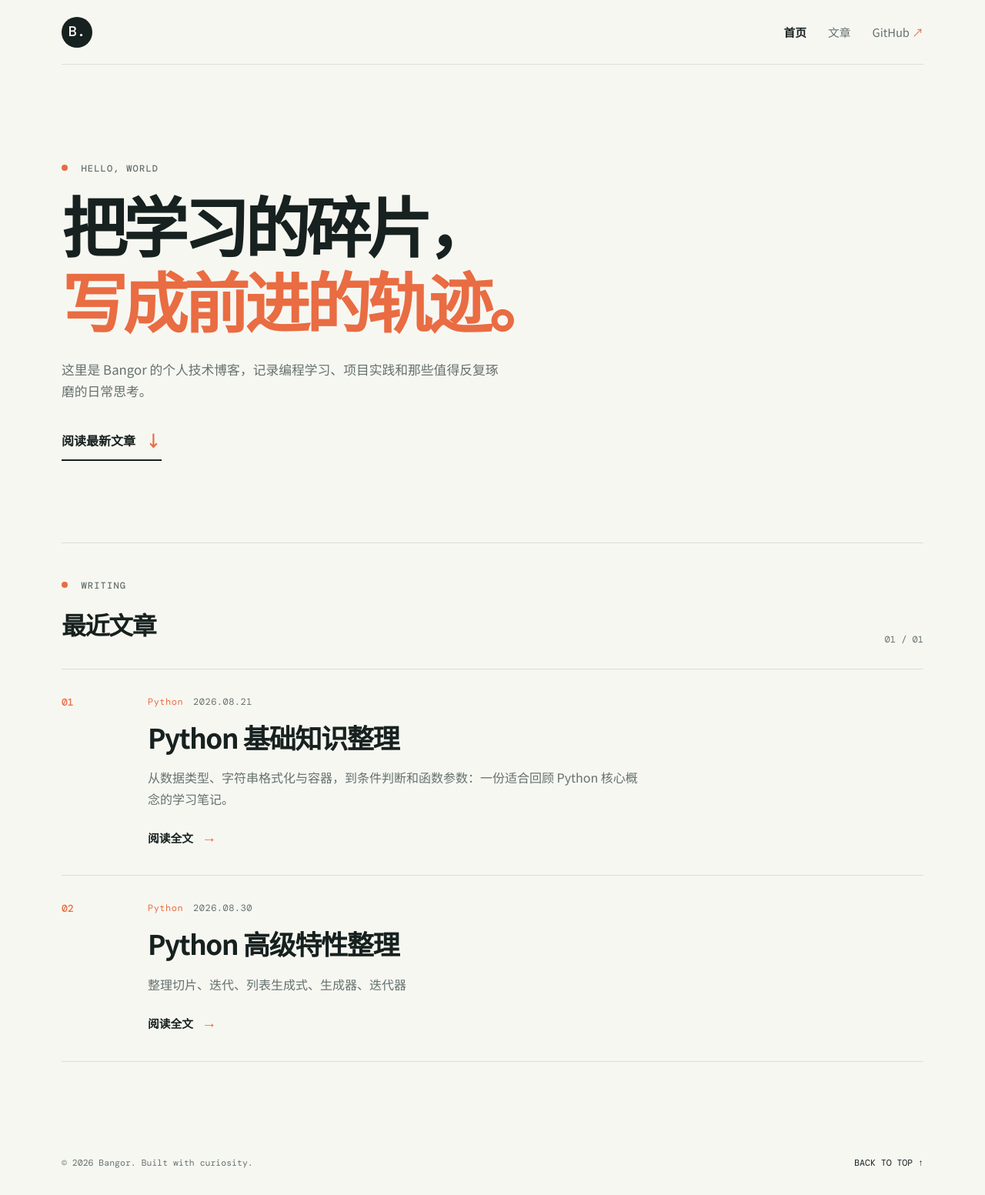
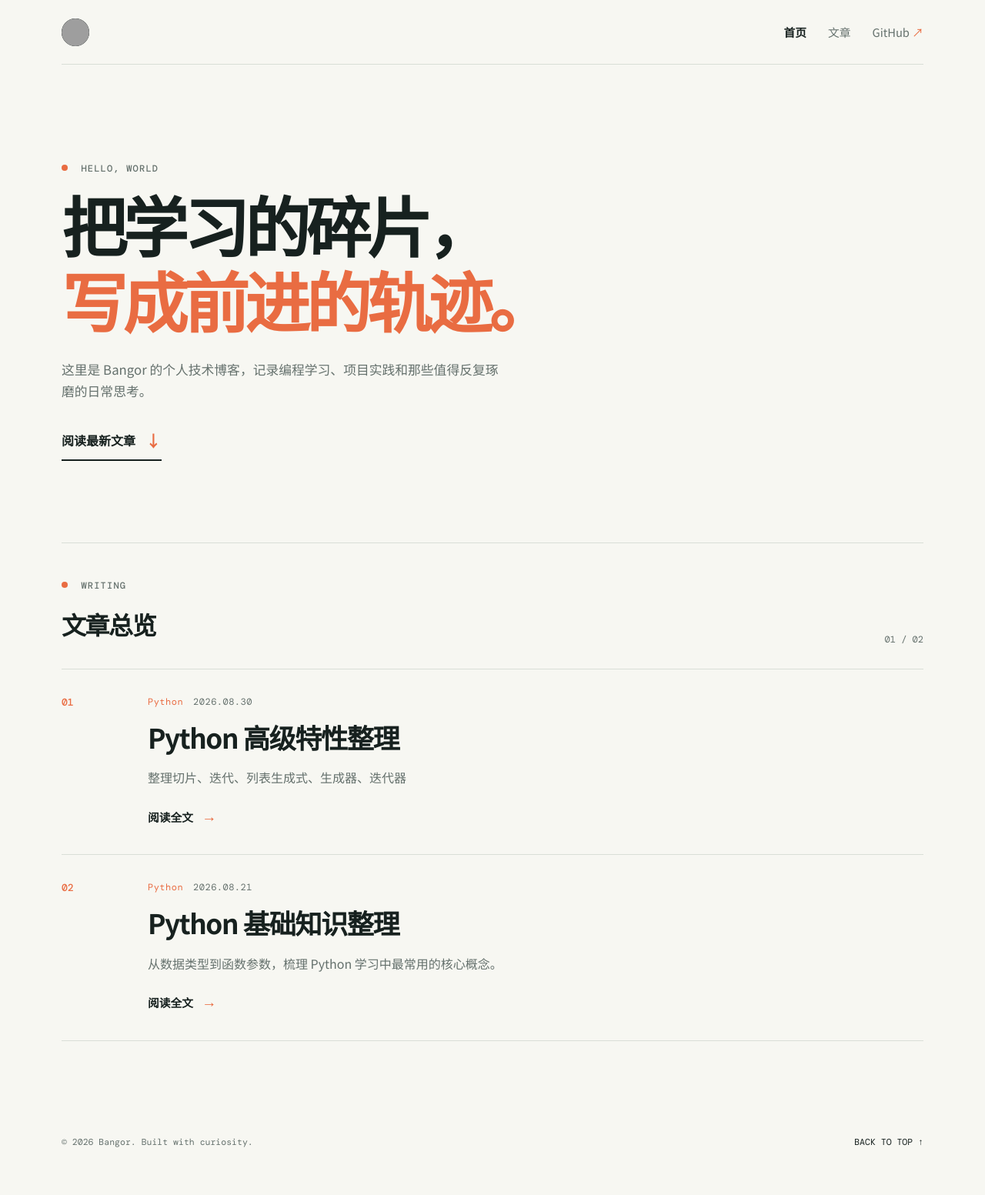
Before and after one commit to rookiebo/rookiebo.github.io, a Jekyll site: the page built from index.html, in a window 1280 px wide. Shown: the whole page at 77% size. Built offline with Jekyll 4.4.1, drawn with Linux system fonts in a browser that asks for light colours; after the commit the page ends 1526 px from its top, so only the background shows below that; grey boxes are pictures that could not be loaded.

Commit message:
feat：添加md文件后自动识别并展示

```diff
--- a/_layouts/post.html
+++ b/_layouts/post.html
@@ -15,7 +15,7 @@
 </head>
 
 <body>
-    <header class="site-header"><a class="brand" href="{{ '/' | relative_url }}" aria-label="返回首页">B.</a>
+    <header class="site-header"><a class="brand" href="{{ '/' | relative_url }}" aria-label="返回首页"><img src="https://github.com/rookiebo.png?size=96" alt="Bangor 的 GitHub 头像"></a>
         <nav aria-label="主导航"><a href="{{ '/' | relative_url }}">首页</a><a
                 href="{{ '/#articles' | relative_url }}">文章</a></nav>
     </header>
--- a/index.html
+++ b/index.html
@@ -18,7 +18,7 @@ layout: none
 </head>
 
 <body id="top">
-  <header class="site-header"><a class="brand" href="{{ '/' | relative_url }}" aria-label="Bangor 的个人博客首页">B.</a>
+  <header class="site-header"><a class="brand" href="{{ '/' | relative_url }}" aria-label="Bangor 的个人博客首页"><img src="https://github.com/rookiebo.png?size=96" alt="Bangor 的 GitHub 头像"></a>
     <nav aria-label="主导航"><a class="active" href="{{ '/' | relative_url }}">首页</a><a href="#articles">文章</a><a
         href="https://github.com/rookiebo" target="_blank" rel="noreferrer">GitHub <span>↗</span></a></nav>
   </header>
@@ -33,27 +33,20 @@ layout: none
       <div class="section-heading">
         <div>
           <p class="eyebrow"><span></span> WRITING</p>
-          <h2 id="articles-title">最近文章</h2>
-        </div><span class="article-count">01 / 01</span>
+          <h2 id="articles-title">文章总览</h2>
+        </div><span class="article-count">01 / {% assign article_total = site.posts.size %}{% if article_total < 10 %}0{{ article_total }}{% else %}{{ article_total }}{% endif %}</span>
       </div>
+      {% for post in site.posts %}
       <article class="post-card">
-        <div class="post-number">01</div>
+        <div class="post-number">{% if forloop.index < 10 %}0{{ forloop.index }}{% else %}{{ forloop.index }}{% endif %}</div>
         <div class="post-content">
-          <div class="post-meta"><span>Python</span><time datetime="2026-08-21">2026.08.21</time></div>
-          <h3><a href="{{ '/python/Basics.html' | relative_url }}">Python 基础知识整理</a></h3>
-          <p>从数据类型、字符串格式化与容器，到条件判断和函数参数：一份适合回顾 Python 核心概念的学习笔记。</p><a class="read-link"
-            href="{{ '/python/Basics.html' | relative_url }}">阅读全文 <span>→</span></a>
+          <div class="post-meta"><span>{{ post.categories.first | default: 'Article' }}</span><time datetime="{{ post.date | date: '%Y-%m-%d' }}">{{ post.date | date: '%Y.%m.%d' }}</time></div>
+          <h3><a href="{{ post.url | relative_url }}">{{ post.title }}</a></h3>
+          <p>{{ post.description | default: post.excerpt | strip_html | truncate: 120 }}</p>
+          <a class="read-link" href="{{ post.url | relative_url }}">阅读全文 <span>→</span></a>
         </div>
       </article>
-      <article class="post-card">
-        <div class="post-number">02</div>
-        <div class="post-content">
-          <div class="post-meta"><span>Python</span><time datetime="2026-08-21">2026.08.30</time></div>
-          <h3><a href="{{ '/python/AdvancedFeatures.html' | relative_url }}">Python 高级特性整理</a></h3>
-          <p>整理切片、迭代、列表生成式、生成器、迭代器</p><a class="read-link"
-            href="{{ '/python/AdvancedFeatures.html' | relative_url }}">阅读全文 <span>→</span></a>
-        </div>
-      </article>
+      {% endfor %}
     </section>
   </main>
   <footer>
--- a/style.css
+++ b/style.css
@@ -45,13 +45,20 @@ footer {
 .brand {
     display: grid;
     place-items: center;
-    width: 40px;
-    height: 40px;
-    color: #fff;
+    width: 36px;
+    height: 36px;
+    overflow: hidden;
     background: var(--ink);
     border-radius: 50%;
-    font: 500 1.15rem/1 "DM Mono", monospace;
     text-decoration: none
+}
+
+.brand img {
+    display: block;
+    width: 36px;
+    height: 36px;
+    object-fit: cover;
+    border-radius: 50%
 }
 
 nav {
```
Also changed, not shown: 1 other file.
